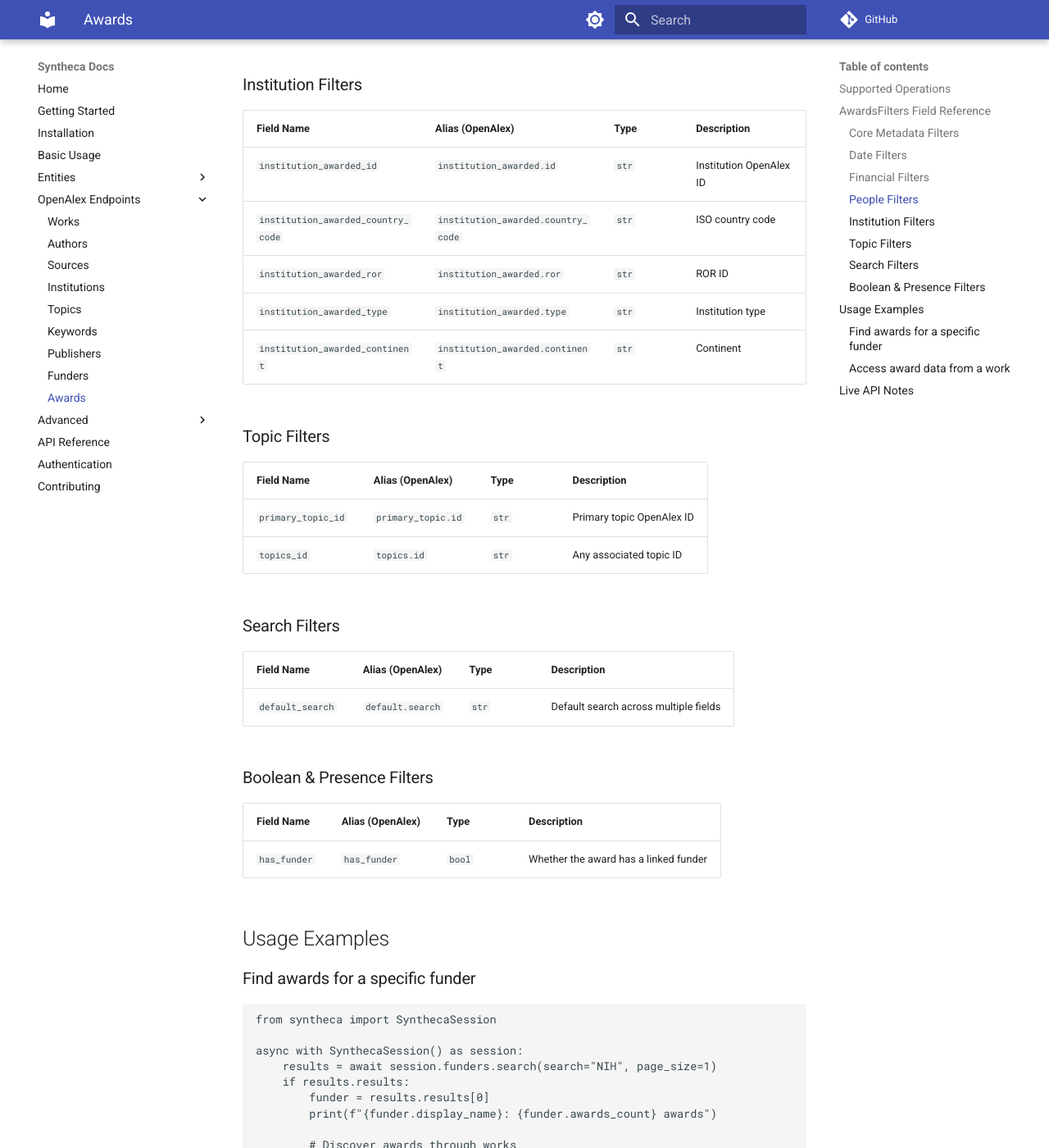
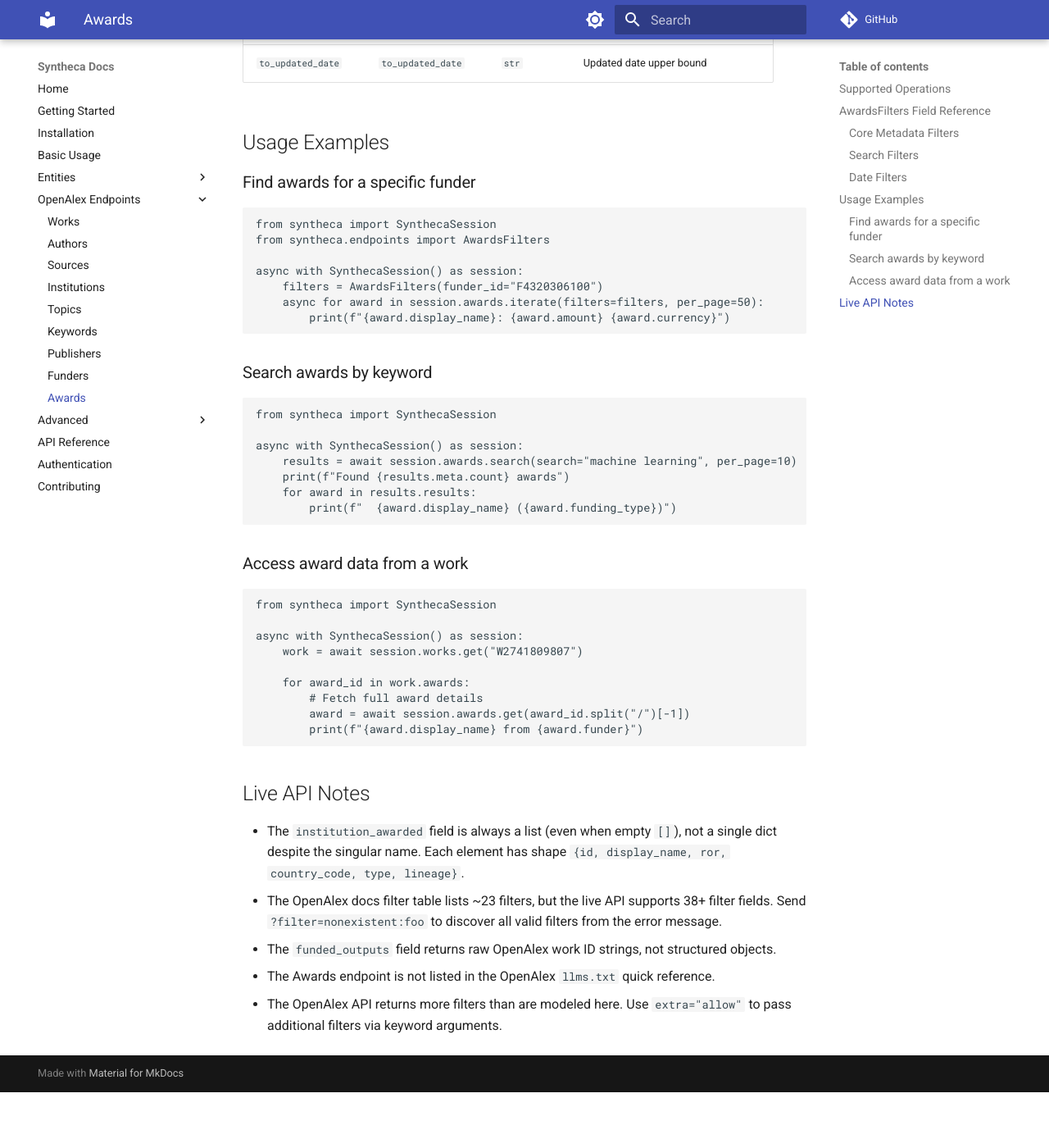
Before and after one commit to utsmok/aletheca, an MkDocs documentation site: the page built from docs/endpoints/awards.md, in a window 1280 px wide and 1400 px high, scrolled down 2032 px. Shown: the whole window at 82% size. Built offline with MkDocs 1.6.1 and Material for MkDocs 9.7.7, drawn with Linux system fonts in a browser that asks for light colours; comment, search, counter and statistics services are not loaded; after the commit the page ends 3364 px from its top, so only the background shows below that; some of the changed text lies outside the part shown.

Commit message:
docs: fix awards endpoint doc — client exists, match actual filters
- Remove false 'Not yet available' claim (AwardsClient added in 4b97c64)
- Replace fabricated filter table with actual 16-field AwardsFilters
- Add session.awards usage examples (get, search, iterate)
- Update Supported Operations table

````diff
--- a/docs/endpoints/awards.md
+++ b/docs/endpoints/awards.md
@@ -4,27 +4,36 @@
 the specific financial instruments through which funders support scholarly work.
 
 **Endpoint path:** `awards`
-**Client access:** Not yet available as a dedicated resource client. Awards are accessible via works (`work.grants`, `work.awards`) and funders.
+**Client access:** `session.awards` (via `SynthecaSession`)
 
 ```python
 from syntheca import SynthecaSession
-from syntheca.endpoints import WorksFilters
 
 async with SynthecaSession() as session:
-    # Access awards through works
-    filters = WorksFilters(has_doi=True)
-    async for work in session.works.iterate(filters=filters, per_page=50):
-        for grant in work.grants:
-            print(f"{grant.award_id} from {grant.funder_display_name}")
+    # Fetch a single award
+    award = await session.awards.get("A12345678")
+    print(f"{award.display_name}: {award.funder}")
+
+    # Search awards
+    results = await session.awards.search(search="cancer", per_page=10)
+    for award in results.results:
+        print(f"  {award.display_name} ({award.funding_type})")
+
+    # Iterate with filters
+    from syntheca.endpoints import AwardsFilters
+
+    filters = AwardsFilters(funder="F4320306100")
+    async for award in session.awards.iterate(filters=filters, per_page=50):
+        print(f"{award.display_name}: {award.amount} {award.currency}")
 ```
 
 ## Supported Operations
 
 | Operation | Method | Description |
 |-----------|--------|-------------|
-| Get by ID | Not yet implemented | Fetch a single award by OpenAlex ID |
-| Search | Not yet implemented | Search awards |
-| Iterate | Not yet implemented | Cursor-based pagination over filtered results |
+| Get by ID | `session.awards.get(id)` | Fetch a single award by OpenAlex ID |
+| Search | `session.awards.search(search=..., ...)` | Search awards by keyword |
+| Iterate | `session.awards.iterate(filters=..., ...)` | Cursor-based pagination over filtered results |
 
 ## AwardsFilters Field Reference
 
@@ -33,62 +42,31 @@
 | Field Name | Alias (OpenAlex) | Type | Description |
 |-----------|-------------------|------|-------------|
 | `display_name` | `display_name` | `str` | Exact display name match |
-| `funder` | `funder` | `str` | Funder OpenAlex ID |
-| `funding_type` | `funding_type` | `str` | Type of funding (grant, contract, fellowship, etc.) |
-| `funder_scheme` | `funder_scheme` | `str` | Funding scheme/program name |
-| `doi` | `doi` | `str` | Award DOI |
+| `funder` | `funder` | `str` | Funder identifier |
 | `funder_award_id` | `funder_award_id` | `str` | Funder's own award identifier |
+| `funder_id` | `funder.id` | `str` | Funder OpenAlex ID |
+| `funder_country_code` | `funder.country_code` | `str` | Funder ISO country code |
+| `lead_investigator_id` | `lead_investigator.id` | `str` | Lead investigator ID |
+| `co_lead_investigator_id` | `co_lead_investigator.id` | `str` | Co-lead investigator ID |
+| `institution_awarded_id` | `institution_awarded.id` | `str` | Institution OpenAlex ID |
+
+### Search Filters
+
+| Field Name | Alias (OpenAlex) | Type | Description |
+|-----------|-------------------|------|-------------|
+| `display_name_search` | `display_name.search` | `str` | Search within display name |
+| `default_search` | `default.search` | `str` | Default search across multiple fields |
 
 ### Date Filters
 
 | Field Name | Alias (OpenAlex) | Type | Description |
 |-----------|-------------------|------|-------------|
-| `from_publication_date` | `from_publication_date` | `str` | Lower bound date (inclusive) |
-| `to_publication_date` | `to_publication_date` | `str` | Upper bound date (inclusive) |
-
-### Financial Filters
-
-| Field Name | Alias (OpenAlex) | Type | Description |
-|-----------|-------------------|------|-------------|
-| `amount` | `amount` | `str` | Award amount (use range syntax) |
-| `grant_income_by_currency` | `grant_income_by_currency` | `str` | Grant income in specific currency |
-
-### People Filters
-
-| Field Name | Alias (OpenAlex) | Type | Description |
-|-----------|-------------------|------|-------------|
-| `lead_investigator_orcid` | `lead_investigator.orcid` | `str` | Lead investigator ORCID |
-| `lead_investigator_family_name` | `lead_investigator.family_name` | `str` | Lead investigator family name |
-| `lead_investigator_given_name` | `lead_investigator.given_name` | `str` | Lead investigator given name |
-
-### Institution Filters
-
-| Field Name | Alias (OpenAlex) | Type | Description |
-|-----------|-------------------|------|-------------|
-| `institution_awarded_id` | `institution_awarded.id` | `str` | Institution OpenAlex ID |
-| `institution_awarded_country_code` | `institution_awarded.country_code` | `str` | ISO country code |
-| `institution_awarded_ror` | `institution_awarded.ror` | `str` | ROR ID |
-| `institution_awarded_type` | `institution_awarded.type` | `str` | Institution type |
-| `institution_awarded_continent` | `institution_awarded.continent` | `str` | Continent |
-
-### Topic Filters
-
-| Field Name | Alias (OpenAlex) | Type | Description |
-|-----------|-------------------|------|-------------|
-| `primary_topic_id` | `primary_topic.id` | `str` | Primary topic OpenAlex ID |
-| `topics_id` | `topics.id` | `str` | Any associated topic ID |
-
-### Search Filters
-
-| Field Name | Alias (OpenAlex) | Type | Description |
-|-----------|-------------------|------|-------------|
-| `default_search` | `default.search` | `str` | Default search across multiple fields |
-
-### Boolean & Presence Filters
-
-| Field Name | Alias (OpenAlex) | Type | Description |
-|-----------|-------------------|------|-------------|
-| `has_funder` | `has_funder` | `bool` | Whether the award has a linked funder |
+| `from_awarded_date` | `from_awarded_date` | `str` | Awarded date lower bound (inclusive) |
+| `to_awarded_date` | `to_awarded_date` | `str` | Awarded date upper bound (inclusive) |
+| `from_created_date` | `from_created_date` | `str` | Created date lower bound |
+| `to_created_date` | `to_created_date` | `str` | Created date upper bound |
+| `from_updated_date` | `from_updated_date` | `str` | Updated date lower bound |
+| `to_updated_date` | `to_updated_date` | `str` | Updated date upper bound |
 
 ## Usage Examples
 
@@ -96,23 +74,24 @@
 
 ```python
 from syntheca import SynthecaSession
+from syntheca.endpoints import AwardsFilters
 
 async with SynthecaSession() as session:
-    results = await session.funders.search(search="NIH", page_size=1)
-    if results.results:
-        funder = results.results[0]
-        print(f"{funder.display_name}: {funder.awards_count} awards")
+    filters = AwardsFilters(funder_id="F4320306100")
+    async for award in session.awards.iterate(filters=filters, per_page=50):
+        print(f"{award.display_name}: {award.amount} {award.currency}")
+```
 
-        # Discover awards through works
-        from syntheca.endpoints import WorksFilters
+### Search awards by keyword
 
-        filters = WorksFilters(
-            authorships_institutions_id="I31371856",
-        )
-        async for work in session.works.iterate(filters=filters, per_page=50):
-            for grant in work.grants:
-                if grant.funder_display_name:
-                    print(f"  {grant.award_id} from {grant.funder_display_name}")
+```python
+from syntheca import SynthecaSession
+
+async with SynthecaSession() as session:
+    results = await session.awards.search(search="machine learning", per_page=10)
+    print(f"Found {results.meta.count} awards")
+    for award in results.results:
+        print(f"  {award.display_name} ({award.funding_type})")
 ```
 
 ### Access award data from a work
@@ -123,12 +102,10 @@
 async with SynthecaSession() as session:
     work = await session.works.get("W2741809807")
 
-    for grant in work.grants:
-        print(f"Funder: {grant.funder_display_name}")
-        print(f"Award ID: {grant.award_id}")
-
     for award_id in work.awards:
-        print(f"Award: {award_id}")
+        # Fetch full award details
+        award = await session.awards.get(award_id.split("/")[-1])
+        print(f"{award.display_name} from {award.funder}")
 ```
 
 ## Live API Notes
@@ -137,3 +114,4 @@
 - The OpenAlex docs filter table lists ~23 filters, but the live API supports 38+ filter fields. Send `?filter=nonexistent:foo` to discover all valid filters from the error message.
 - The `funded_outputs` field returns raw OpenAlex work ID strings, not structured objects.
 - The Awards endpoint is not listed in the OpenAlex `llms.txt` quick reference.
+- The OpenAlex API returns more filters than are modeled here. Use `extra="allow"` to pass additional filters via keyword arguments.
````
